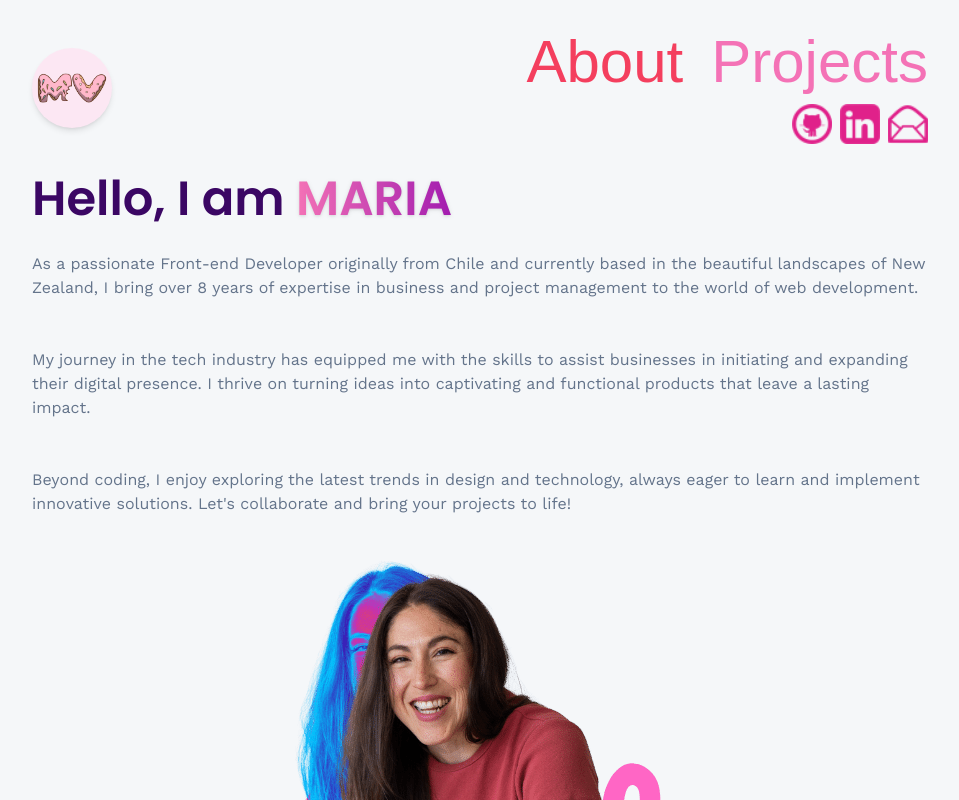
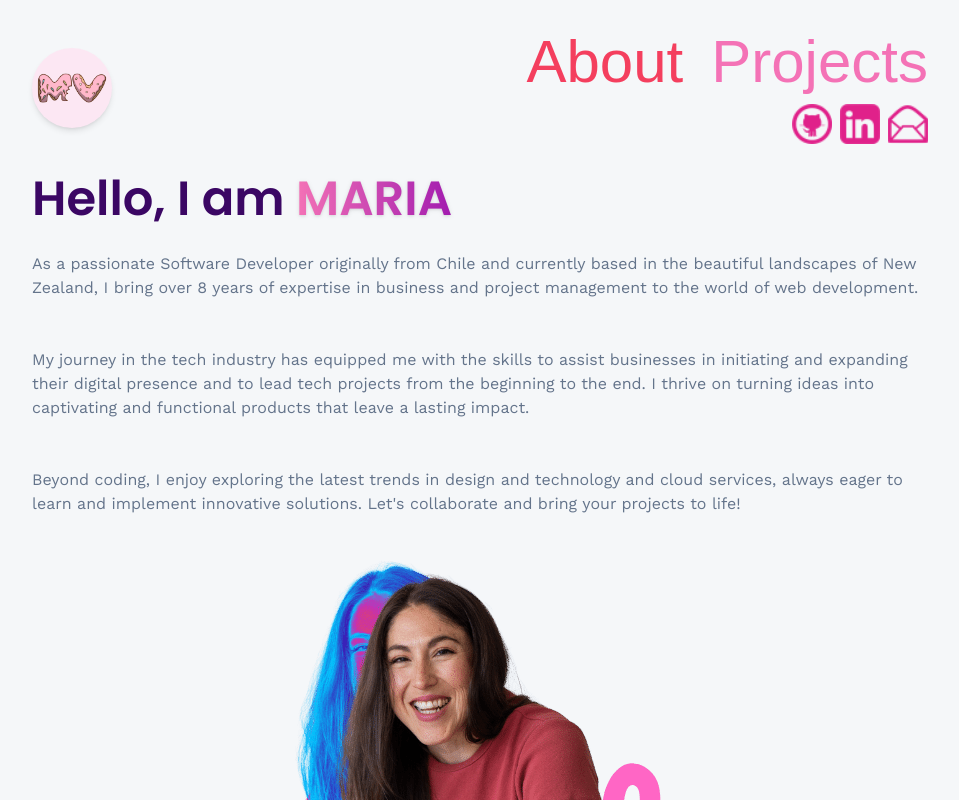
Before and after one commit to mariaale2023/MyWeb, a React (Vite) app: page /about in a window 1280 px wide. Shown: the top 800 px of the page, without its empty margins (160-1119 px from the left). Built offline with nearby package versions, Linux system fonts and the light colour scheme; a web font is replaced by a local one.

Commit message:
Refresh the introduction in About page change color iconBg in timeline

```diff
--- a/src/constants/index.js
+++ b/src/constants/index.js
@@ -164,7 +164,7 @@ export const experiences = [
     title: "Project Coordinator ",
     company_name: "National Bank of Chile ",
     icon: bank,
-    iconBg: "#ezb294",
+    iconBg: "#ffffff",
     date: "2011 - 2013",
     points: [
       "Lead limited scope projects using  Agile principles with strict timeframes and budget, particularly in commercial platform triggered by legislation changes or commercial requests like modifications and data capture requirements.",
@@ -210,7 +210,7 @@ export const experiences = [
     title: "Software Developer Intern",
     company_name: "Computing Concepts Lt (CCL)",
     icon: ccl,
-    iconBg: "#00000",
+    iconBg: "#ffffff",
     date: "Jan 20024 - Feb 2024",
     points: [
       "Create an OpenAI stack on Azure Landing Zone using Terraform, optimized for scalable deployment and managed through Azure DevOps backlog",
--- a/src/pages/About.jsx
+++ b/src/pages/About.jsx
@@ -76,7 +76,7 @@ const About = () => {
           </h1>
           <div className="mt-5 flex flex-col gap-3 text-slate-500">
             <p>
-              As a passionate Front-end Developer originally from Chile and
+              As a passionate Software Developer originally from Chile and
               currently based in the beautiful landscapes of New Zealand, I
               bring over 8 years of expertise in business and project management
               to the world of web development.
@@ -85,14 +85,16 @@ const About = () => {
             <p>
               My journey in the tech industry has equipped me with the skills to
               assist businesses in initiating and expanding their digital
-              presence. I thrive on turning ideas into captivating and
-              functional products that leave a lasting impact.
+              presence and to lead tech projects from the beginning to the end.
+              I thrive on turning ideas into captivating and functional products
+              that leave a lasting impact.
             </p>
             <br />
             <p>
               Beyond coding, I enjoy exploring the latest trends in design and
-              technology, always eager to learn and implement innovative
-              solutions. Let's collaborate and bring your projects to life!
+              technology and cloud services, always eager to learn and implement
+              innovative solutions. Let's collaborate and bring your projects to
+              life!
             </p>
           </div>
           <div className="photo-container p-6 flex justify-center">
```
